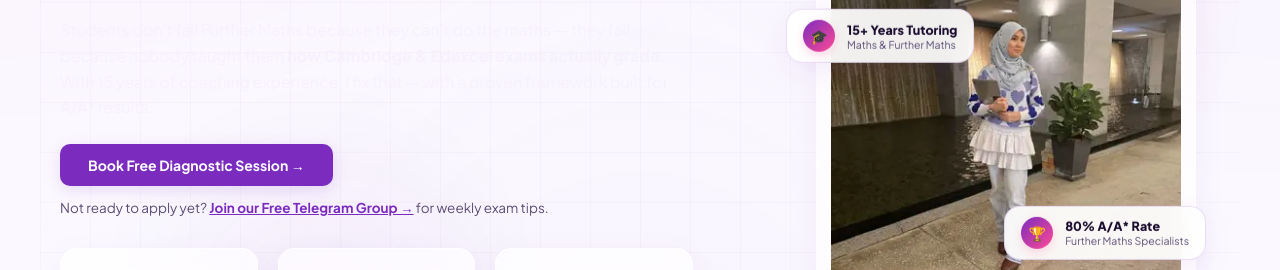
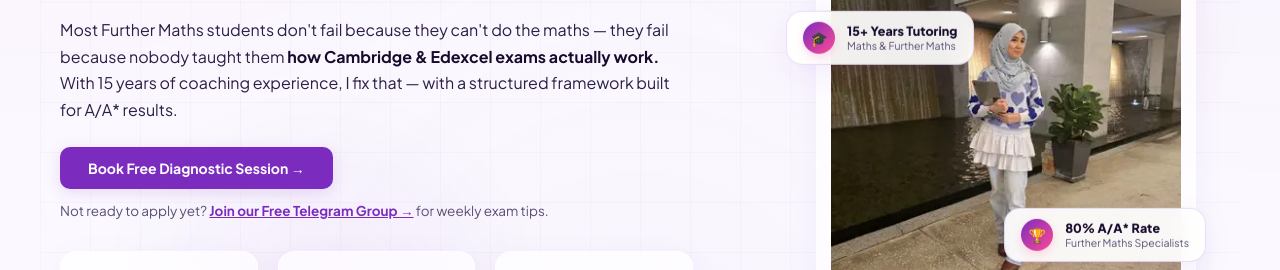
Before and after one commit to opsfunnelmatter-png/AG-GradeMotion, a website: page index.html in a window 1280 px wide. Shown: the part 310-580 px from the top of the page. Drawn offline with Linux system fonts and the light colour scheme.

Commit message:
Fix hero bio grammar ('how exams actually work') and set high-contrast visible text color (#2D1E45)

```diff
--- a/index.html
+++ b/index.html
@@ -93,8 +93,8 @@
         <h1>From Predicted <span>C/B</span> to University-Ready <span>A*</span>.</h1>
         <div class="tagline" style="margin-top: -8px; margin-bottom: 20px;">15 Yrs A-Level Maths &bull; 8 Yrs Further Maths Specialist &bull; CIE 9231 &bull; Edexcel IAL</div>
 
-        <p class="bio" style="font-size: 16px; color: var(--header-bg); line-height: 1.6; max-width: 680px; margin: 0 auto 24px auto;">
-            Students don't fail Further Maths because they can't do the maths &mdash; they fail because nobody taught them <strong>how Cambridge & Edexcel exams actually grade.</strong> With 15 years of coaching experience, I fix that &mdash; with a proven framework built for A/A* results.
+        <p class="description" style="font-size: 16px; color: #2D1E45; line-height: 1.65; max-width: 680px; margin: 0 auto 24px auto;">
+            Most Further Maths students don't fail because they can't do the maths &mdash; they fail because nobody taught them <strong>how Cambridge & Edexcel exams actually work.</strong> With 15 years of coaching experience, I fix that &mdash; with a structured framework built for A/A* results.
         </p>
 
         <div class="actions-wrapper">
```
Also changed, not shown: sections/01_hero.html (+2 -2 lines).
